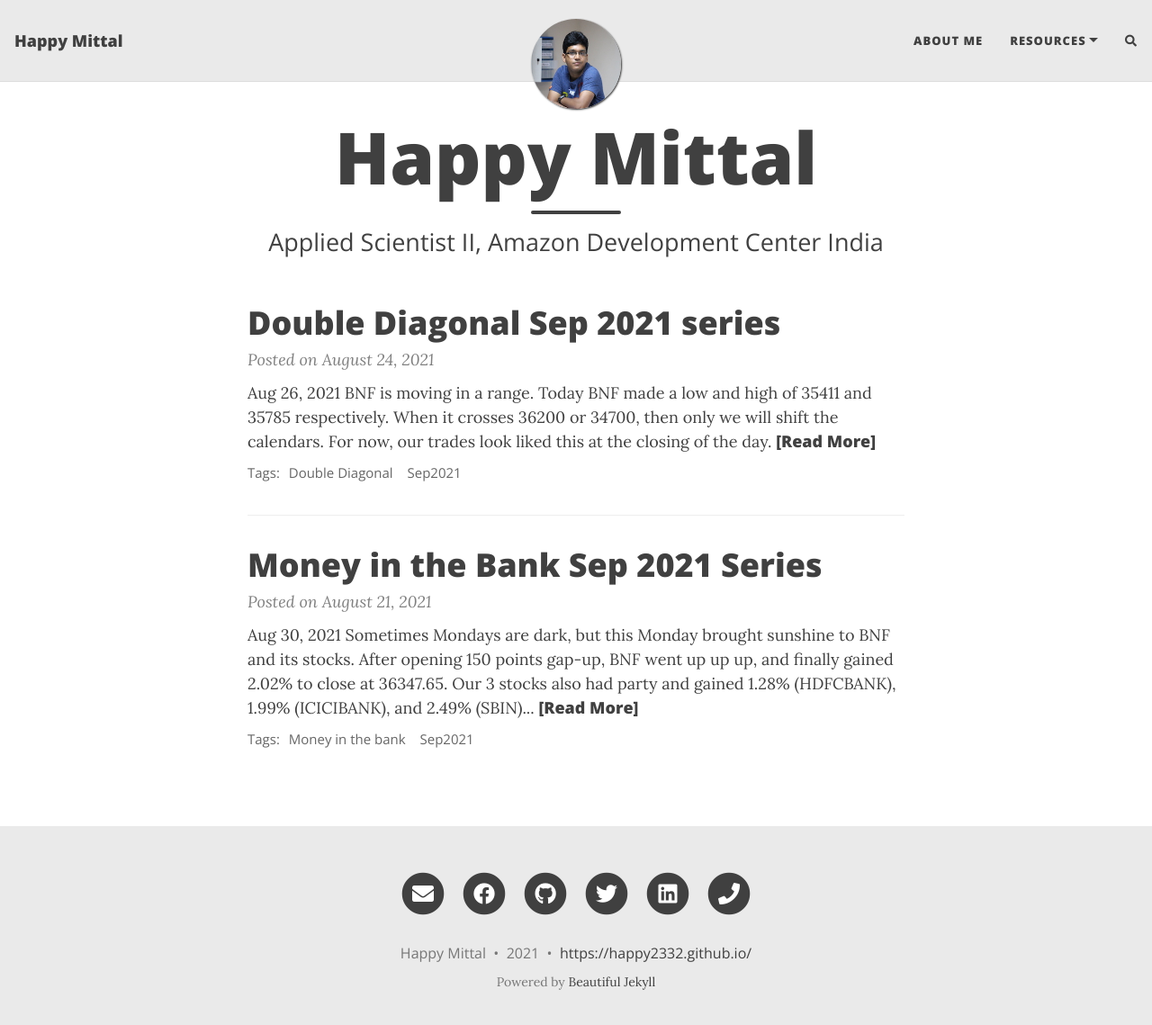
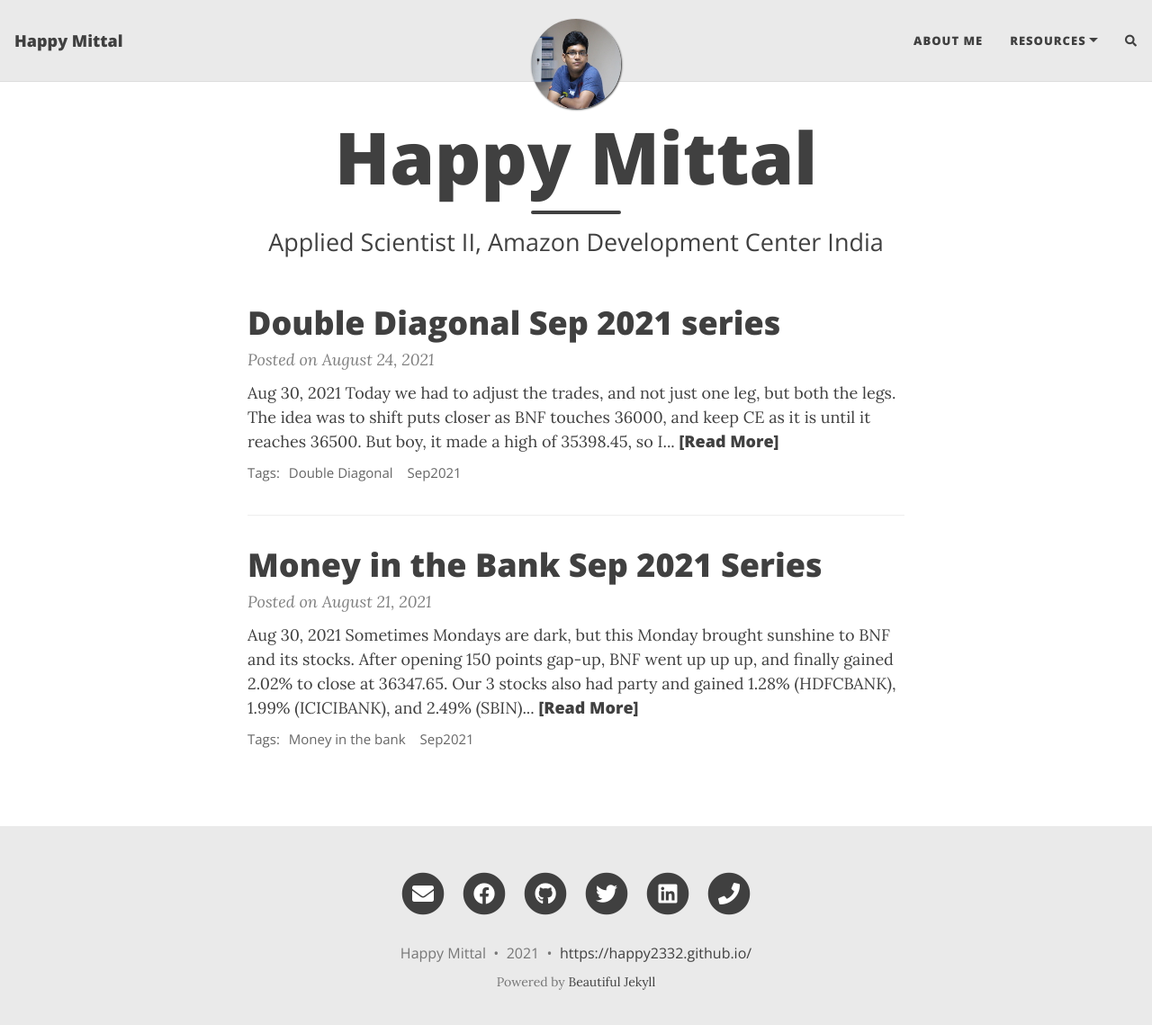
Before and after one commit to happy2332/happy2332.github.io, a Jekyll site: the page built from index.html, in a window 1280 px wide and 1152 px high. Shown: the top 1139 px of the window at 90% size. Built offline with Jekyll 4.4.1, drawn with Linux system fonts in a browser that asks for light colours; nearby versions of some CDN libraries; the list of posts is cut into pages by our own code; comment, search, counter and statistics services are not loaded.

Commit message:
Update 2021-08-24-double-diagonal-sep-2021-series.md

```diff
--- a/_posts/2021-08-24-double-diagonal-sep-2021-series.md
+++ b/_posts/2021-08-24-double-diagonal-sep-2021-series.md
@@ -4,6 +4,14 @@ title: Double Diagonal Sep 2021 series
 tags: [Double Diagonal, Sep2021]
 comments: true
 ---
+
+### Aug 30, 2021
+Today we had to adjust the trades, and not just one leg, but both the legs. The idea was to shift puts closer as BNF touches 36000, and keep CE as it is until it reaches 36500. But boy, it made a high of 35398.45, so I decided to shift calls as well. Due to this shifting, and slippages (yes there are slippages in OCT trades), we are currently in notional loss. But we stay with the trades. Now our next shifting will be only when market touches 37000 or 35800.
+<p style="text-align:center;"><img src="../assets/img/dd_status_aug_30_2021.jpeg" width="500px"/></p>
+
+### Aug 27, 2021
+You don't need to do much in this strategy given such a large range between breakevens. The market remained in our prefered range, hence we just stayed with the trades and didn't do anything.
+<p style="text-align:center;"><img src="../assets/img/dd_status_aug_27_2021.jpeg" width="500px"/></p>
 
 ### Aug 26, 2021
 BNF is moving in a range. Today BNF made a low and high of 35411 and 35785 respectively. When it crosses 36200 or 34700, then only we will shift the calendars. For now, our trades look liked this at the closing of the day.
```
